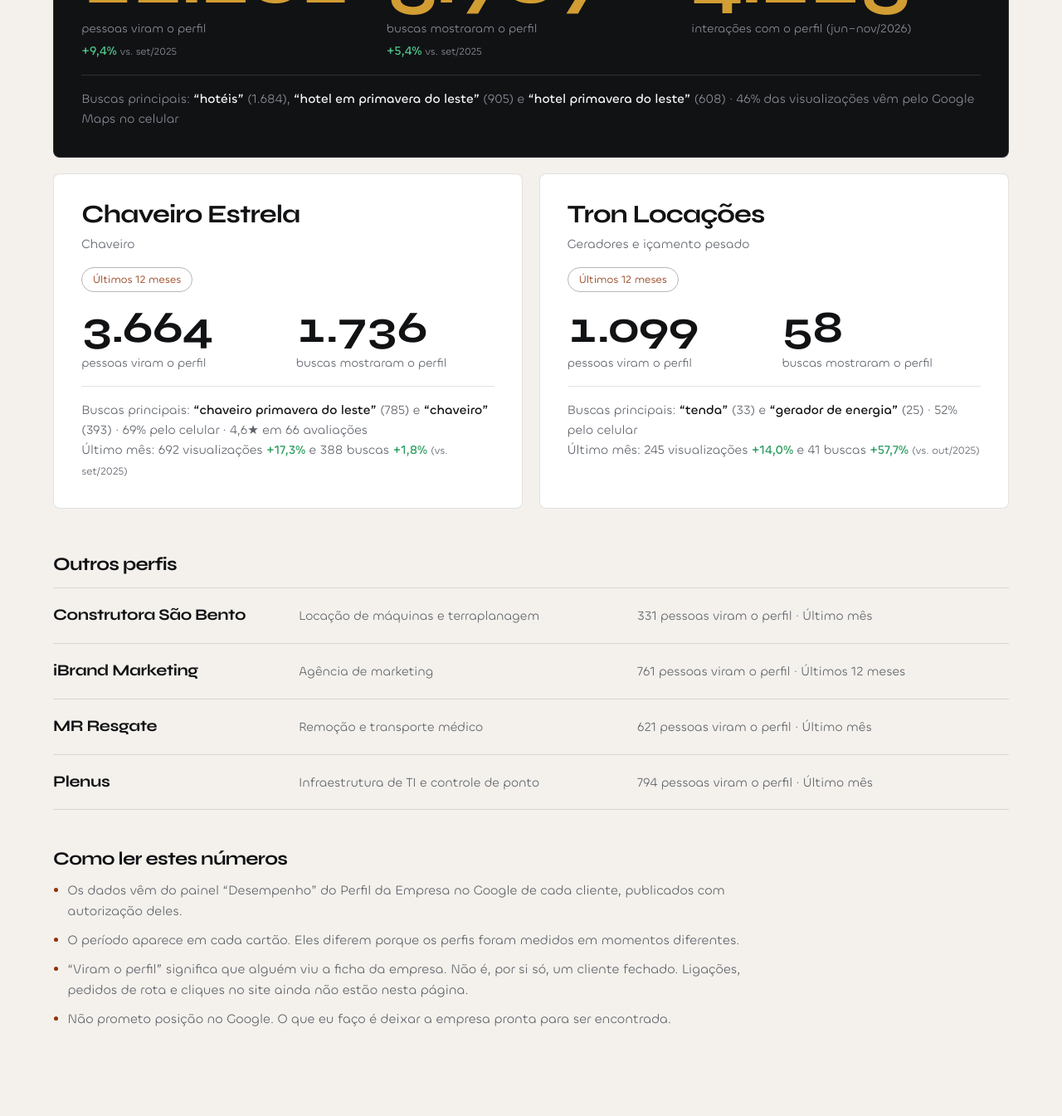
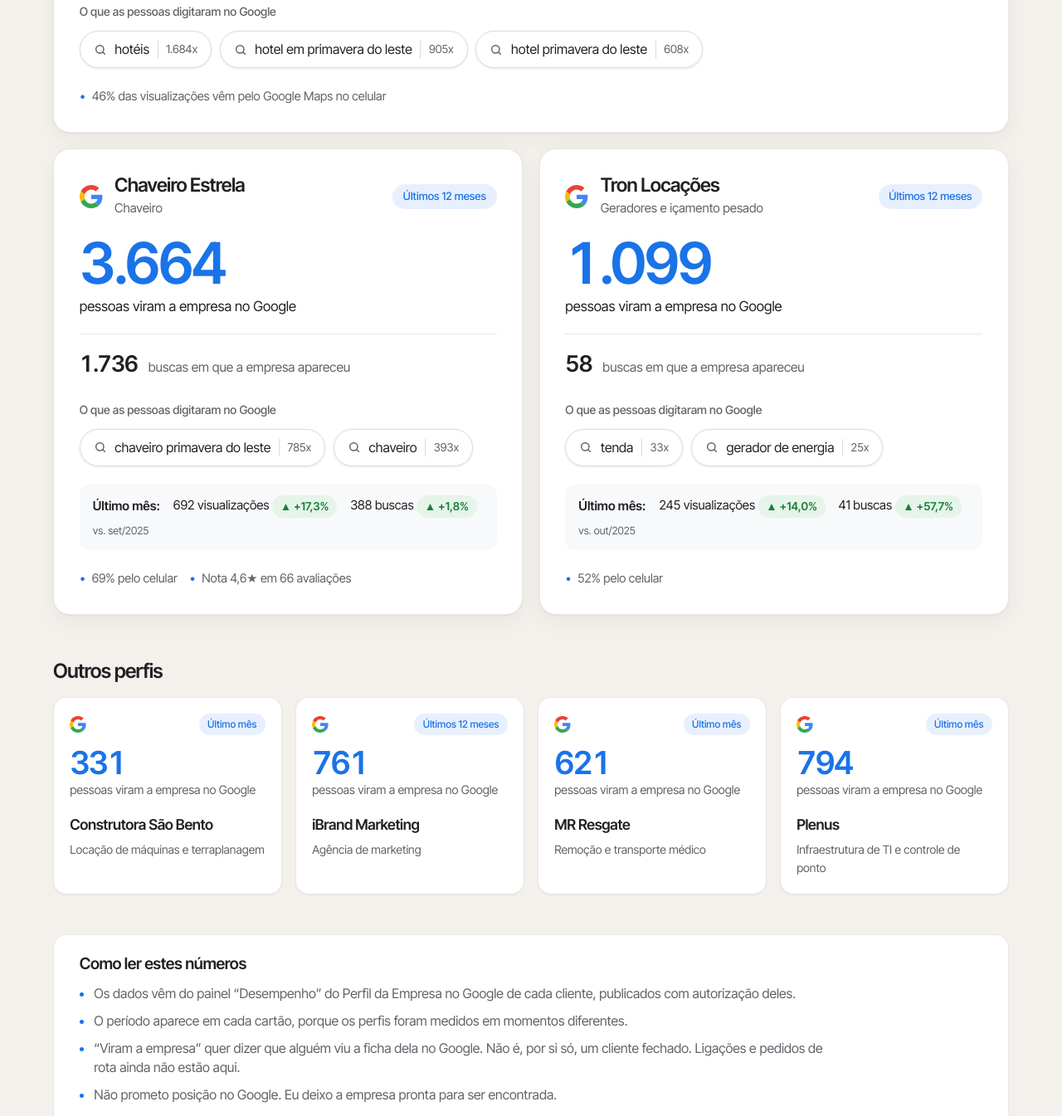
Before and after one commit to Samuel-Drei/portfolio, an Astro site: page / in a window 1280 px wide. Shown: the part 6825-8170 px from the top of the page at 83% size. Built offline with nearby package versions, Linux system fonts and the light colour scheme; Astro itself is replaced by a stand-in of ours.

Commit message:
Resultados no Google em cartões legíveis com o símbolo do Google
Co-Authored-By: Claude Sonnet 5.5 <noreply@anthropic.com>

```diff
--- a/src/components/Gmn.astro
+++ b/src/components/Gmn.astro
@@ -1,59 +1,103 @@
 ---
 import { GMN } from '../data/gmn';
+import GoogleG from './GoogleG.astro';
 
-// Os três perfis com mais volume viram cartões grandes; os demais entram em lista compacta.
+// Os três perfis com mais volume viram cartões grandes; os demais entram em cartões menores.
 const TOP = ['Hotel Tezla', 'Chaveiro Estrela', 'Tron Locações'];
 const top = GMN.filter((g) => TOP.includes(g.name));
 const rest = GMN.filter((g) => !TOP.includes(g.name));
 ---
-<section id="google-meu-negocio" class="sec sec--light">
+<section id="google-meu-negocio" class="sec sec--light gsec">
   <header class="sec__head">
-    <p class="eyebrow eyebrow--gold" data-reveal>Resultados no Google</p>
-    <h2 data-blur>Empresas da sua cidade que aparecem no Google e no mapa</h2>
+    <p class="gtag" data-reveal><GoogleG size={22} /> Resultados no Google</p>
+    <h2 data-blur>Como essas empresas aparecem no Google</h2>
     <p class="sec__intro" data-reveal>
-      Cada cartão é o painel real do Google de um cliente: quantas pessoas viram a ficha da empresa
-      e o que digitaram para chegar nela.
+      Números reais do painel do Google de cada cliente: quantas pessoas viram a empresa
+      e o que digitaram para encontrá-la.
     </p>
   </header>
 
   <ul class="gmn">
     {top.map((g) => (
-      <li class:list={['gmn-card', { 'gmn-card--feature': g.feature }]} data-reveal>
-        <h3>{g.name}</h3>
-        <p class="gmn-card__seg">{g.segment}</p>
-        <span class="gmn-card__period">{g.period}</span>
-        <div class="gmn-card__nums">
-          {g.stats.map((s) => (
-            <div>
-              <span class="gmn-card__n">{s.n}</span>
-              <span class="gmn-card__lbl">{s.label}</span>
-              {s.up && <span class="gmn-card__up">{s.up} {s.vs && <small>{s.vs}</small>}</span>}
-            </div>
-          ))}
+      <li class:list={['gcard', { 'gcard--wide': g.feature }]} data-reveal>
+        <div class="gcard__top">
+          <GoogleG size={28} />
+          <div class="gcard__id">
+            <h3>{g.name}</h3>
+            <p>{g.segment}</p>
+          </div>
+          <span class="gcard__period">{g.period}</span>
         </div>
-        <p class="gmn-card__q" set:html={g.q} />
+
+        <div class="gcard__main">
+          <div class="gcard__big">
+            <span class="gcard__n">{g.stats[0].n}</span>
+            <span class="gcard__lbl">{g.stats[0].label}</span>
+            {g.stats[0].up && <span class="gup">▲ {g.stats[0].up} {g.stats[0].vs && <small>{g.stats[0].vs}</small>}</span>}
+          </div>
+          <ul class="gcard__more">
+            {g.stats.slice(1).map((s) => (
+              <li>
+                <b>{s.n}</b>
+                <span>{s.label}</span>
+                {s.up && <span class="gup">▲ {s.up} {s.vs && <small>{s.vs}</small>}</span>}
+              </li>
+            ))}
+          </ul>
+        </div>
+
+        <div class="gcard__s">
+          <p class="gcard__h">O que as pessoas digitaram no Google</p>
+          <ul class="gsearch">
+            {g.searches?.map((s) => (
+              <li>
+                <svg width="16" height="16" viewBox="0 0 24 24" fill="none" stroke="currentColor" stroke-width="2.2" stroke-linecap="round" aria-hidden="true"><circle cx="11" cy="11" r="7"/><path d="m20 20-3.5-3.5"/></svg>
+                <span>{s.t}</span>
+                {s.n && <em>{s.n}x</em>}
+              </li>
+            ))}
+          </ul>
+        </div>
+
+        {g.recent && (
+          <p class="gcard__recent">
+            <b>{g.recent.title}:</b>
+            {g.recent.items.map((i) => (<span>{i.n} {i.what} <span class="gup">▲ {i.up}</span></span>))}
+            <small>{g.recent.vs}</small>
+          </p>
+        )}
+        {g.notes && (
+          <ul class="gcard__notes">
+            {g.notes.map((n) => <li>{n}</li>)}
+          </ul>
+        )}
       </li>
     ))}
   </ul>
 
-  <h3 class="gmn-more" data-reveal>Outros perfis</h3>
-  <ul class="gmn-mini" data-reveal>
+  <h3 class="gmore" data-reveal>Outros perfis</h3>
+  <ul class="gmini">
     {rest.map((g) => (
-      <li>
-        <strong>{g.name}</strong>
-        <span>{g.segment}</span>
-        <span>{g.stats[0].n} {g.stats[0].label} · {g.period}</span>
+      <li class="gmini__card" data-reveal>
+        <div class="gmini__top">
+          <GoogleG size={20} />
+          <span class="gmini__period">{g.period}</span>
+        </div>
+        <span class="gmini__n">{g.stats[0].n}</span>
+        <span class="gmini__lbl">{g.stats[0].label}</span>
+        <h4>{g.name}</h4>
+        <p>{g.segment}</p>
       </li>
     ))}
   </ul>
 
-  <div class="trust" data-reveal>
+  <div class="gtrust" data-reveal>
     <h3>Como ler estes números</h3>
     <ul>
       <li>Os dados vêm do painel “Desempenho” do Perfil da Empresa no Google de cada cliente, publicados com autorização deles.</li>
-      <li>O período aparece em cada cartão. Eles diferem porque os perfis foram medidos em momentos diferentes.</li>
-      <li>“Viram o perfil” significa que alguém viu a ficha da empresa. Não é, por si só, um cliente fechado. Ligações, pedidos de rota e cliques no site ainda não estão nesta página.</li>
-      <li>Não prometo posição no Google. O que eu faço é deixar a empresa pronta para ser encontrada.</li>
+      <li>O período aparece em cada cartão, porque os perfis foram medidos em momentos diferentes.</li>
+      <li>“Viram a empresa” quer dizer que alguém viu a ficha dela no Google. Não é, por si só, um cliente fechado. Ligações e pedidos de rota ainda não estão aqui.</li>
+      <li>Não prometo posição no Google. Eu deixo a empresa pronta para ser encontrada.</li>
     </ul>
   </div>
 </section>
--- /dev/null
+++ b/src/components/GoogleG.astro
@@ -0,0 +1,9 @@
+---
+const { size = 24 } = Astro.props;
+---
+<svg width={size} height={size} viewBox="0 0 48 48" role="img" aria-label="Google" class="gg">
+  <path fill="#EA4335" d="M24 9.5c3.54 0 6.71 1.22 9.21 3.6l6.85-6.85C35.9 2.38 30.47 0 24 0 14.62 0 6.51 5.38 2.56 13.22l7.98 6.19C12.43 13.72 17.74 9.5 24 9.5z"/>
+  <path fill="#4285F4" d="M46.98 24.55c0-1.57-.15-3.09-.38-4.55H24v9.02h12.94c-.58 2.96-2.26 5.48-4.78 7.18l7.73 6c4.51-4.18 7.09-10.36 7.09-17.65z"/>
+  <path fill="#FBBC05" d="M10.53 28.59c-.48-1.45-.76-2.99-.76-4.59s.27-3.14.76-4.59l-7.98-6.19C.92 16.46 0 20.12 0 24c0 3.88.92 7.54 2.56 10.78l7.97-6.19z"/>
+  <path fill="#34A853" d="M24 48c6.48 0 11.93-2.13 15.89-5.81l-7.73-6c-2.15 1.45-4.92 2.3-8.16 2.3-6.26 0-11.57-4.22-13.47-9.91l-7.98 6.19C6.51 42.62 14.62 48 24 48z"/>
+</svg>
--- a/src/data/gmn.ts
+++ b/src/data/gmn.ts
@@ -1,5 +1,4 @@
 // Perfis do Google Meu Negócio. Fonte: painel "Desempenho" do Perfil da Empresa, publicado com autorização dos clientes.
-// `q` aceita HTML simples (<b>, <br>, <small>); é conteúdo estático escrito aqui.
 export interface GmnStat { n: string; label: string; up?: string; vs?: string }
 export interface GmnItem {
   name: string;
@@ -7,67 +6,88 @@ export interface GmnItem {
   period: string;
   feature?: boolean;
   stats: GmnStat[];
-  q: string;
+  searches?: { t: string; n: string }[]; // o que as pessoas digitaram (n = quantas vezes)
+  notes?: string[];
+  recent?: { title: string; items: { n: string; what: string; up: string }[]; vs: string };
 }
 
-const up = (v: string) => `<span class="gmn-card__up">${v}</span>`;
+const V = 'pessoas viram a empresa no Google';
+const B = 'buscas em que a empresa apareceu';
 
 export const GMN: GmnItem[] = [
   {
     name: 'Hotel Tezla', segment: 'Hotelaria', period: 'jun–nov/2026', feature: true,
     stats: [
-      { n: '12.201', label: 'pessoas viram o perfil', up: '+9,4%', vs: 'vs. set/2025' },
-      { n: '5.767', label: 'buscas mostraram o perfil', up: '+5,4%', vs: 'vs. set/2025' },
-      { n: '4.225', label: 'interações com o perfil (jun–nov/2026)' },
+      { n: '12.201', label: V, up: '+9,4%', vs: 'vs. set/2025' },
+      { n: '5.767', label: B, up: '+5,4%', vs: 'vs. set/2025' },
+      { n: '4.225', label: 'interações com a ficha da empresa' },
     ],
-    q: 'Buscas principais: <b>“hotéis”</b> (1.684), <b>“hotel em primavera do leste”</b> (905) e <b>“hotel primavera do leste”</b> (608) · 46% das visualizações vêm pelo Google Maps no celular',
+    searches: [
+      { t: 'hotéis', n: '1.684' },
+      { t: 'hotel em primavera do leste', n: '905' },
+      { t: 'hotel primavera do leste', n: '608' },
+    ],
+    notes: ['46% das visualizações vêm pelo Google Maps no celular'],
   },
   {
     name: 'Chaveiro Estrela', segment: 'Chaveiro', period: 'Últimos 12 meses',
     stats: [
-      { n: '3.664', label: 'pessoas viram o perfil' },
-      { n: '1.736', label: 'buscas mostraram o perfil' },
+      { n: '3.664', label: V },
+      { n: '1.736', label: B },
     ],
-    q: `Buscas principais: <b>“chaveiro primavera do leste”</b> (785) e <b>“chaveiro”</b> (393) · 69% pelo celular · 4,6★ em 66 avaliações<br />Último mês: 692 visualizações ${up('+17,3%')} e 388 buscas ${up('+1,8%')} <small>(vs. set/2025)</small>`,
+    searches: [
+      { t: 'chaveiro primavera do leste', n: '785' },
+      { t: 'chaveiro', n: '393' },
+    ],
+    notes: ['69% pelo celular', 'Nota 4,6★ em 66 avaliações'],
+    recent: { title: 'Último mês', items: [{ n: '692', what: 'visualizações', up: '+17,3%' }, { n: '388', what: 'buscas', up: '+1,8%' }], vs: 'vs. set/2025' },
   },
   {
     name: 'Tron Locações', segment: 'Geradores e içamento pesado', period: 'Últimos 12 meses',
     stats: [
-      { n: '1.099', label: 'pessoas viram o perfil' },
-      { n: '58', label: 'buscas mostraram o perfil' },
+      { n: '1.099', label: V },
+      { n: '58', label: B },
     ],
-    q: `Buscas principais: <b>“tenda”</b> (33) e <b>“gerador de energia”</b> (25) · 52% pelo celular<br />Último mês: 245 visualizações ${up('+14,0%')} e 41 buscas ${up('+57,7%')} <small>(vs. out/2025)</small>`,
+    searches: [
+      { t: 'tenda', n: '33' },
+      { t: 'gerador de energia', n: '25' },
+    ],
+    notes: ['52% pelo celular'],
+    recent: { title: 'Último mês', items: [{ n: '245', what: 'visualizações', up: '+14,0%' }, { n: '41', what: 'buscas', up: '+57,7%' }], vs: 'vs. out/2025' },
   },
   {
     name: 'Construtora São Bento', segment: 'Locação de máquinas e terraplanagem', period: 'Último mês',
     stats: [
-      { n: '331', label: 'pessoas viram o perfil' },
-      { n: '39', label: 'buscas mostraram o perfil' },
+      { n: '331', label: V },
+      { n: '39', label: B },
     ],
-    q: 'Busca nº 1: <b>“construtora primavera do leste”</b> (21) · 62% pelo celular',
+    searches: [{ t: 'construtora primavera do leste', n: '21' }],
+    notes: ['62% pelo celular'],
   },
   {
     name: 'iBrand Marketing', segment: 'Agência de marketing', period: 'Últimos 12 meses',
     stats: [
-      { n: '761', label: 'pessoas viram o perfil' },
-      { n: '129', label: 'buscas mostraram o perfil' },
+      { n: '761', label: V },
+      { n: '129', label: B },
     ],
-    q: 'Aparece em buscas genéricas: <b>“marketing”</b> (81) e <b>“marketing digital”</b> (48)',
+    searches: [{ t: 'marketing', n: '81' }, { t: 'marketing digital', n: '48' }],
   },
   {
     name: 'MR Resgate', segment: 'Remoção e transporte médico', period: 'Último mês',
     stats: [
-      { n: '621', label: 'pessoas viram o perfil' },
-      { n: '47', label: 'buscas mostraram o perfil' },
+      { n: '621', label: V },
+      { n: '47', label: B },
     ],
-    q: 'Busca nº 1: <b>“ambulância”</b> (47) · 56% pelo celular',
+    searches: [{ t: 'ambulância', n: '47' }],
+    notes: ['56% pelo celular'],
   },
   {
     name: 'Plenus', segment: 'Infraestrutura de TI e controle de ponto', period: 'Último mês',
     stats: [
-      { n: '794', label: 'pessoas viram o perfil' },
-      { n: '65%', label: 'pesquisa no Google (computador e celular)' },
+      { n: '794', label: V },
+      { n: '65%', label: 'chegaram pesquisando no Google' },
     ],
-    q: 'Encontrado por <b>“desenvolvimento de sistemas”</b> e pelo nome da empresa · 21% pelo Google Maps no celular',
+    searches: [{ t: 'desenvolvimento de sistemas', n: '' }],
+    notes: ['Também é encontrado pelo nome da empresa', '21% pelo Google Maps no celular'],
   },
 ];
--- a/src/styles/global.css
+++ b/src/styles/global.css
@@ -139,32 +139,54 @@ html.js .hero__line:nth-of-type(2) > span { animation-delay: .1s; }
 .sec__intro { color: var(--muted); max-width: 40rem; font-size: 1.1rem; }
 
 /* ---------- Resultados no Google ---------- */
+.gsec { --gblue: #1a73e8; --ggreen: #188038; --gink: #202124; --gmute: #5f6368; font-family: 'Inter Tight', var(--font-body); }
+.gtag { display: inline-flex; align-items: center; gap: .6rem; width: fit-content; padding: .4rem 1rem .4rem .8rem; background: #fff; border: 1px solid rgba(32, 33, 36, .12); border-radius: 999px; font-size: .95rem; font-weight: 500; color: var(--gink); }
+.gsec .sec__head h2 { font-family: 'Inter Tight', var(--font-body); font-weight: 500; letter-spacing: -.05em; line-height: 1; max-width: 16ch; color: var(--gink); }
+.gsec .sec__intro { color: var(--gmute); font-size: 1.15rem; line-height: 1.45; }
 .gmn { max-width: var(--max); margin-inline: auto; display: grid; grid-template-columns: repeat(2, 1fr); gap: 1.2rem; }
-.gmn-card { background: var(--card); border: 1px solid var(--line); border-radius: var(--r); padding: clamp(1.4rem, 2.6vw, 2.2rem); display: grid; gap: 1rem; align-content: start; }
-.gmn-card h3 { font-size: clamp(1.5rem, 2.4vw, 2.1rem); }
-.gmn-card__seg { color: var(--muted); font-size: .95rem; margin-top: -.5rem; }
-.gmn-card__period { width: fit-content; padding: .22rem .8rem; border: 1px solid var(--line-strong); border-radius: 999px; font-size: .8rem; color: var(--accent-text); }
-.gmn-card__nums { display: grid; grid-template-columns: 1fr 1fr; gap: 1.2rem; }
-.gmn-card__nums > div { display: grid; gap: .25rem; align-content: start; }
-.gmn-card__n { font-family: var(--font-display); font-weight: 700; font-size: clamp(2.4rem, 4.2vw, 3.8rem); letter-spacing: -.035em; line-height: 1; font-variant-numeric: tabular-nums; }
-.gmn-card__lbl { font-size: .9rem; color: var(--muted); }
-.gmn-card__up { font-weight: 500; font-size: .92rem; color: #2f9e62; }
-.gmn-card__up small { color: var(--muted); font-weight: 400; }
-.gmn-card__q { color: var(--muted); font-size: .95rem; border-top: 1px solid var(--line); padding-top: 1rem; }
-.gmn-card__q b { color: var(--fg); font-weight: 500; }
-.gmn-card--feature { grid-column: 1 / -1; --card: #111214; --fg: #f4f5f7; --muted: #8d929b; --line: rgba(255, 255, 255, .12); --line-strong: rgba(255, 255, 255, .25); --accent-text: #d29d33; background: #111214; color: #f4f5f7; }
-.gmn-card--feature .gmn-card__n { font-size: clamp(3.2rem, 7vw, 6.2rem); color: var(--accent); }
-.gmn-card--feature .gmn-card__nums { grid-template-columns: repeat(3, 1fr); }
-.gmn-card--feature .gmn-card__up { color: #4cc58a; }
-.gmn-more { max-width: var(--max); margin: 3.5rem auto 1rem; font-size: 1.4rem; }
-.gmn-mini { max-width: var(--max); margin-inline: auto; border-top: 1px solid var(--line); }
-.gmn-mini li { display: grid; grid-template-columns: 1fr 1.4fr 1.6fr; gap: 1rem; align-items: baseline; padding: 1.1rem 0; border-bottom: 1px solid var(--line); }
-.gmn-mini strong { font-family: var(--font-display); font-weight: 700; font-size: 1.2rem; letter-spacing: -.02em; }
-.gmn-mini span { color: var(--muted); font-size: .95rem; }
-.trust { max-width: var(--max); margin: 3rem auto 0; display: grid; gap: .9rem; }
-.trust h3 { font-size: 1.4rem; }
-.trust ul { display: grid; gap: .6rem; max-width: 52rem; padding-left: 1.1rem; list-style: disc; color: var(--muted); font-size: .98rem; }
-.trust li::marker { color: var(--accent-text); }
+.gcard { background: #fff; border: 1px solid rgba(32, 33, 36, .1); border-radius: 20px; padding: clamp(1.3rem, 2.4vw, 2rem); display: grid; gap: 1.4rem; align-content: start; box-shadow: 0 1px 2px rgba(32, 33, 36, .06), 0 8px 24px rgba(32, 33, 36, .05); color: var(--gink); }
+.gcard--wide { grid-column: 1 / -1; }
+.gcard__top { display: flex; align-items: center; gap: .9rem; }
+.gcard__id { min-width: 0; flex: 1; }
+.gcard h3 { font-family: 'Inter Tight', var(--font-body); font-weight: 600; font-size: clamp(1.25rem, 1.8vw, 1.55rem); letter-spacing: -.03em; line-height: 1.1; }
+.gcard__id p { color: var(--gmute); font-size: .95rem; margin-top: .15rem; }
+.gcard__period { flex: none; padding: .3rem .8rem; background: #e8f0fe; color: var(--gblue); border-radius: 999px; font-size: .82rem; font-weight: 500; }
+.gcard__main { display: grid; gap: 1.2rem; }
+.gcard--wide .gcard__main { grid-template-columns: 1.1fr 1fr; align-items: end; gap: 2rem; }
+.gcard__big { display: grid; gap: .3rem; justify-items: start; }
+.gcard__n { font-family: 'Inter Tight', var(--font-body); font-weight: 600; font-size: clamp(3rem, 5.4vw, 4.8rem); letter-spacing: -.05em; line-height: .95; color: var(--gblue); font-variant-numeric: tabular-nums; }
+.gcard--wide .gcard__n { font-size: clamp(3.6rem, 8vw, 7rem); }
+.gcard__lbl { font-size: 1.05rem; color: var(--gink); }
+.gup { display: inline-flex; align-items: baseline; gap: .4rem; padding: .15rem .6rem; background: #e6f4ea; color: var(--ggreen); border-radius: 999px; font-size: .85rem; font-weight: 600; }
+.gup small { color: var(--gmute); font-weight: 400; font-size: .8rem; }
+.gcard__more { display: grid; gap: .9rem; }
+.gcard__more li { display: grid; grid-template-columns: auto 1fr; align-items: baseline; gap: .1rem .8rem; padding-top: .9rem; border-top: 1px solid rgba(32, 33, 36, .1); }
+.gcard__more b { font-weight: 600; font-size: 1.7rem; letter-spacing: -.04em; font-variant-numeric: tabular-nums; }
+.gcard__more span { color: var(--gmute); font-size: .98rem; }
+.gcard__more .gup { grid-column: 2; width: fit-content; color: var(--ggreen); }
+.gcard__s { display: grid; gap: .7rem; }
+.gcard__h { font-size: .88rem; font-weight: 500; color: var(--gmute); }
+.gsearch { display: flex; flex-wrap: wrap; gap: .6rem; }
+.gsearch li { display: inline-flex; align-items: center; gap: .6rem; padding: .55rem 1rem; background: #fff; border: 1px solid #dadce0; border-radius: 999px; box-shadow: 0 1px 3px rgba(32, 33, 36, .1); font-size: 1rem; color: var(--gink); }
+.gsearch svg { color: var(--gmute); flex: none; }
+.gsearch em { font-style: normal; font-size: .85rem; color: var(--gmute); padding-left: .6rem; border-left: 1px solid #dadce0; }
+.gcard__recent { display: flex; flex-wrap: wrap; align-items: center; gap: .4rem 1rem; padding: .8rem 1rem; background: #f8f9fa; border-radius: 12px; font-size: .95rem; color: var(--gink); }
+.gcard__recent small { color: var(--gmute); }
+.gcard__notes { display: flex; flex-wrap: wrap; gap: .5rem .9rem; font-size: .92rem; color: var(--gmute); }
+.gcard__notes li::before { content: '•'; margin-right: .5rem; color: var(--gblue); }
+.gmore { max-width: var(--max); margin: 3.5rem auto 1.2rem; font-family: 'Inter Tight', var(--font-body); font-weight: 600; font-size: 1.5rem; letter-spacing: -.03em; color: var(--gink); }
+.gmini { max-width: var(--max); margin-inline: auto; display: grid; grid-template-columns: repeat(4, 1fr); gap: 1rem; }
+.gmini__card { background: #fff; border: 1px solid rgba(32, 33, 36, .1); border-radius: 16px; padding: 1.2rem; display: grid; gap: .3rem; align-content: start; box-shadow: 0 1px 2px rgba(32, 33, 36, .06); color: var(--gink); }
+.gmini__top { display: flex; align-items: center; justify-content: space-between; gap: .6rem; margin-bottom: .6rem; }
+.gmini__period { padding: .2rem .65rem; background: #e8f0fe; color: var(--gblue); border-radius: 999px; font-size: .75rem; font-weight: 500; }
+.gmini__n { font-weight: 600; font-size: clamp(2.2rem, 3vw, 2.9rem); letter-spacing: -.05em; line-height: 1; color: var(--gblue); font-variant-numeric: tabular-nums; }
+.gmini__lbl { font-size: .9rem; color: var(--gmute); line-height: 1.3; }
+.gmini h4 { margin-top: .8rem; font-weight: 600; font-size: 1.1rem; letter-spacing: -.02em; }
+.gmini__card p { font-size: .88rem; color: var(--gmute); }
+.gtrust { max-width: var(--max); margin: 3rem auto 0; padding: 1.6rem clamp(1.2rem, 2.4vw, 2rem); background: #fff; border: 1px solid rgba(32, 33, 36, .1); border-radius: 16px; display: grid; gap: .9rem; color: var(--gink); }
+.gtrust h3 { font-family: 'Inter Tight', var(--font-body); font-weight: 600; font-size: 1.2rem; letter-spacing: -.02em; }
+.gtrust ul { display: grid; gap: .6rem; max-width: 56rem; padding-left: 1.1rem; list-style: disc; color: var(--gmute); font-size: 1rem; line-height: 1.45; }
+.gtrust li::marker { color: var(--gblue); }
 
 /* faixa de chamada */
 
@@ -280,8 +302,8 @@ html.js .hero__line:nth-of-type(2) > span { animation-delay: .1s; }
 @media (max-width: 960px) {
   .nav__talk { display: none; }
   .gmn { grid-template-columns: 1fr; }
-  .gmn-card--feature .gmn-card__nums { grid-template-columns: 1fr; }
-  .gmn-mini li { grid-template-columns: 1fr; gap: .2rem; }
+  .gcard--wide .gcard__main { grid-template-columns: 1fr; }
+  .gmini { grid-template-columns: repeat(2, 1fr); }
 }
 @media (max-width: 640px) {
   .hero { min-height: auto; padding-top: 6.5rem; gap: 2rem; }
```
